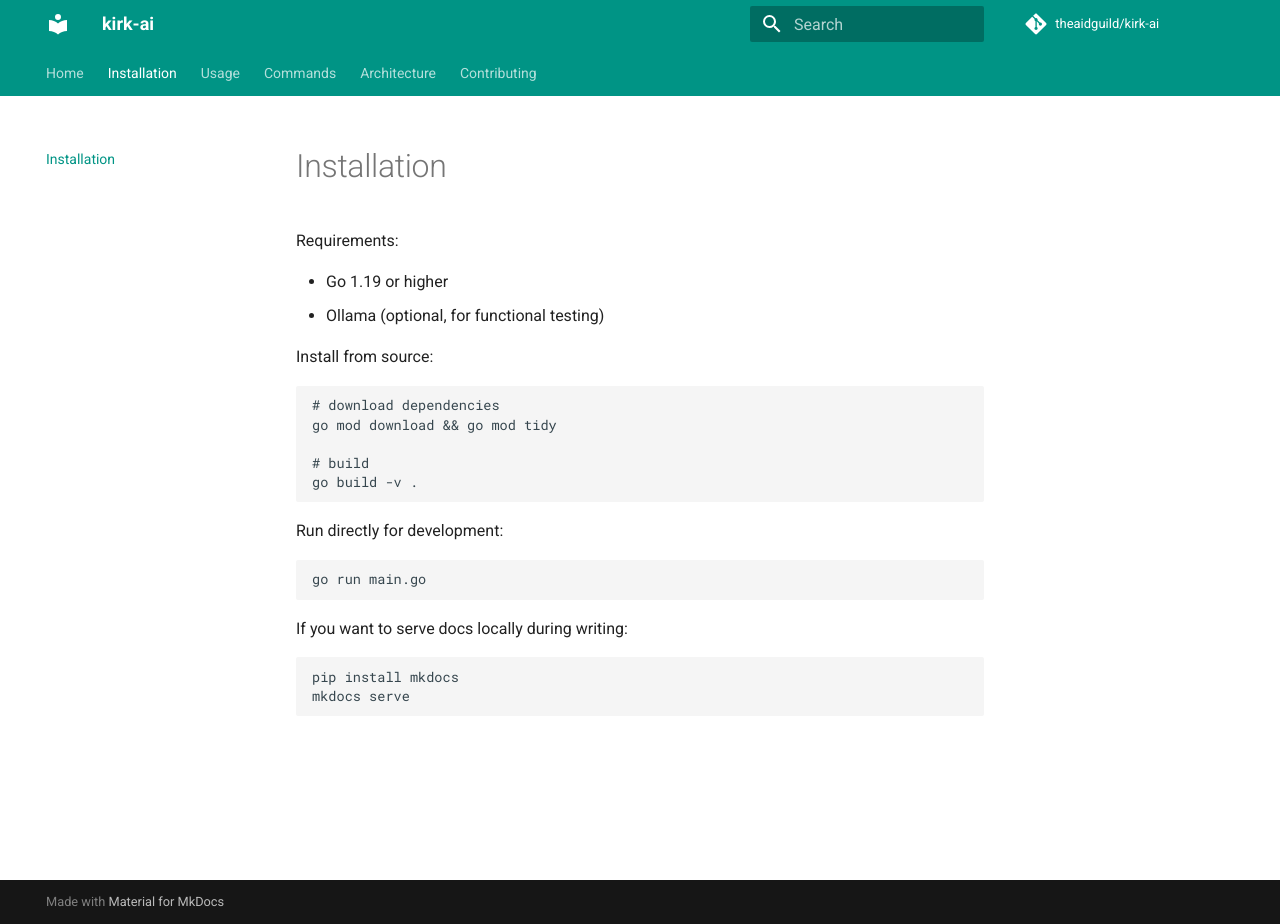
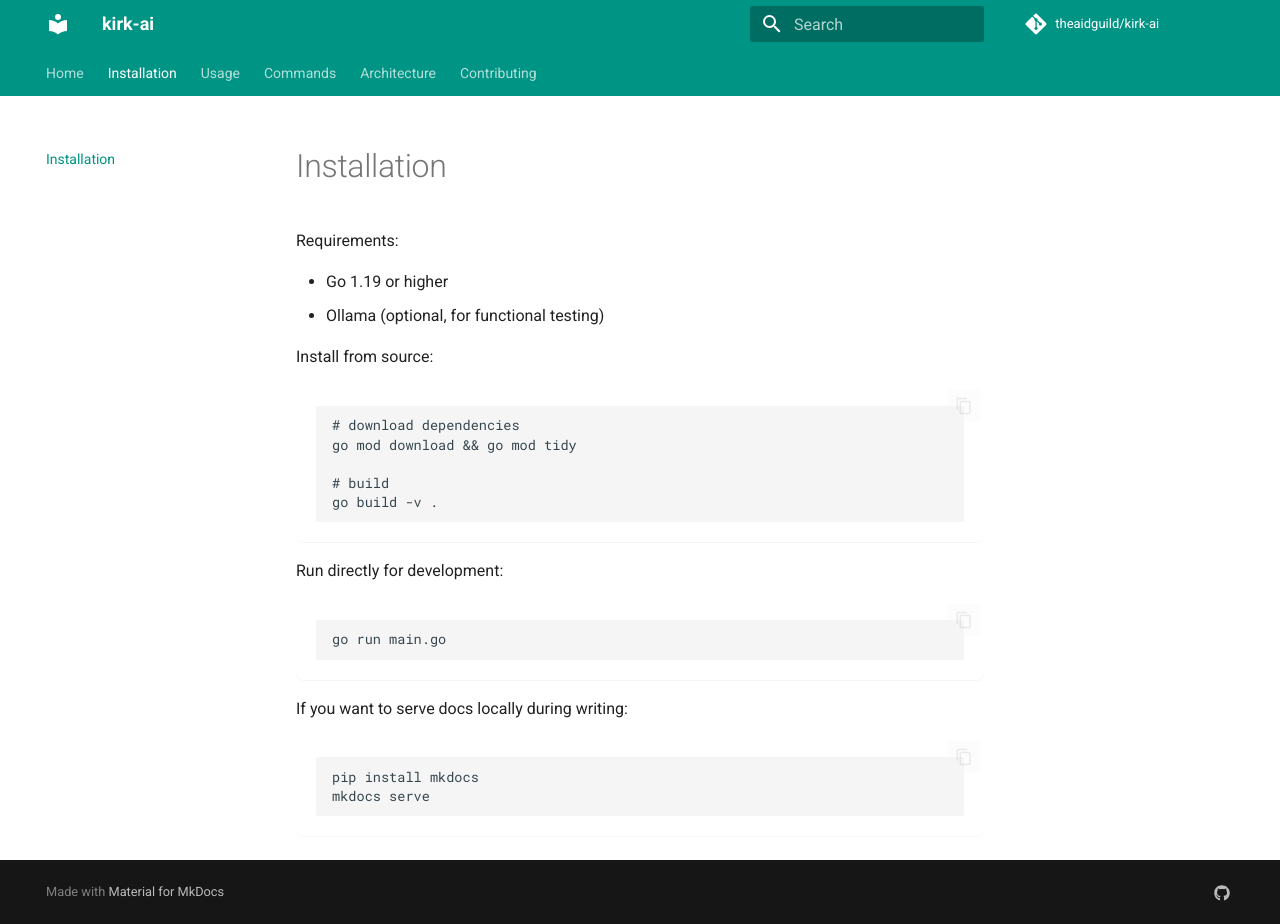
Before and after one commit to theaidguild/kirk-ai, an MkDocs documentation site: the page built from docs_src/installation.md, in a window 1280 px wide and 924 px high. Built offline with MkDocs 1.6.1 and Material for MkDocs 9.7.7, drawn with Linux system fonts in a browser that asks for light colours; comment, search, counter and statistics services are not loaded.

```diff
--- /dev/null
+++ b/docs_src/assets/stylesheets/overrides.css
@@ -0,0 +1,54 @@
+/* Overrides for Material theme dark mode and improved UX */
+/* Basic improvements for code blocks, headers, and background */
+
+:root {
+  --md-default-bg: #ffffff;
+  --md-accent-bg: #f6f8f9;
+}
+
+/* Dark mode color tweaks */
+@media (prefers-color-scheme: dark) {
+  :root {
+    --md-default-bg: #0b1020;
+    --md-accent-bg: #071020;
+  }
+
+  .md-content {
+    color: #e6eef6;
+  }
+
+  .md-typeset blockquote {
+    background: rgba(255,255,255,0.02);
+    border-left-color: rgba(255,255,255,0.06);
+  }
+
+  .md-typeset pre, .md-typeset code {
+    background: #081225;
+    color: #dbeafe;
+  }
+}
+
+/* Improve code block legibility */
+.md-typeset pre {
+  border-radius: 8px;
+  padding: 1rem;
+  box-shadow: 0 1px 0 rgba(0,0,0,0.04);
+}
+
+/* Make header a little less tall on small screens */
+@media (max-width: 768px) {
+  header.md-header {
+    min-height: 44px;
+  }
+}
+
+/* Subtle focus outlines for accessibility */
+a:focus, button:focus {
+  outline: 3px solid rgba(16,185,129,0.16);
+  outline-offset: 2px;
+}
+
+/* Slightly larger table cell padding */
+.md-typeset table th, .md-typeset table td {
+  padding: 0.6rem 0.8rem;
+}
--- a/mkdocs.yml
+++ b/mkdocs.yml
@@ -11,12 +11,35 @@ theme:
   palette:
     - scheme: default
       primary: teal
-      accent: indigo
+      accent: cyan
+    - scheme: slate
+      primary: teal
+      accent: cyan
+      toggle:
+        icon: material/weather-night
+        name: Switch to dark mode
   features:
     - navigation.instant
     - navigation.indexes
     - search.highlight
     - navigation.tabs
+    - header.autohide
+    - content.code.copy
+  language: en
+  font:
+    text: Roboto
+    code: Roboto Mono
+
+plugins:
+  - search
+
+extra:
+  social:
+    - icon: fontawesome/brands/github
+      link: https://github.com/theaidguild/kirk-ai
+
+extra_css:
+  - assets/stylesheets/overrides.css
 
 nav:
   - Home: index.md
```
Also changed, not shown: README.md (+6 -2 lines), 1 other file.
